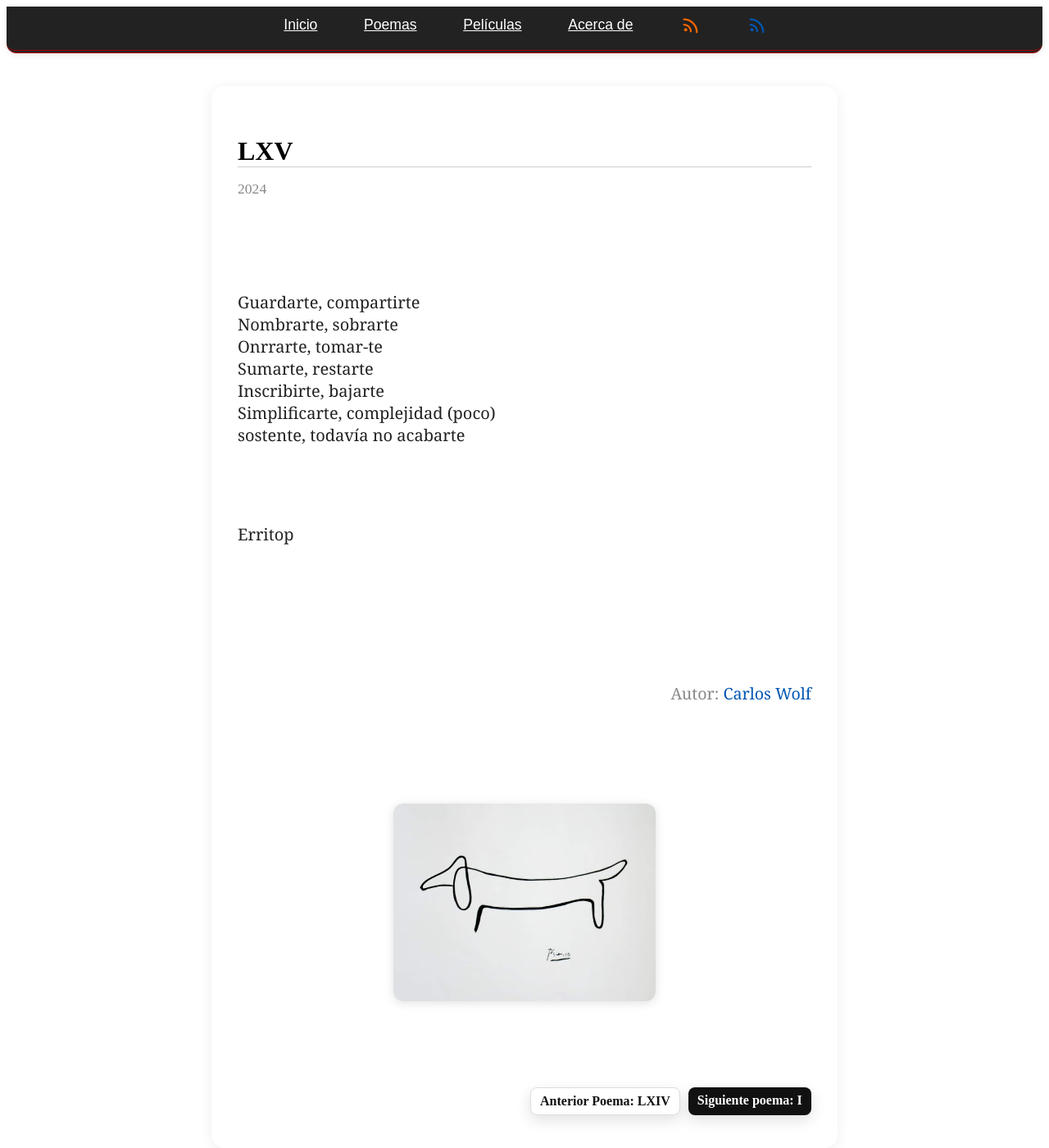
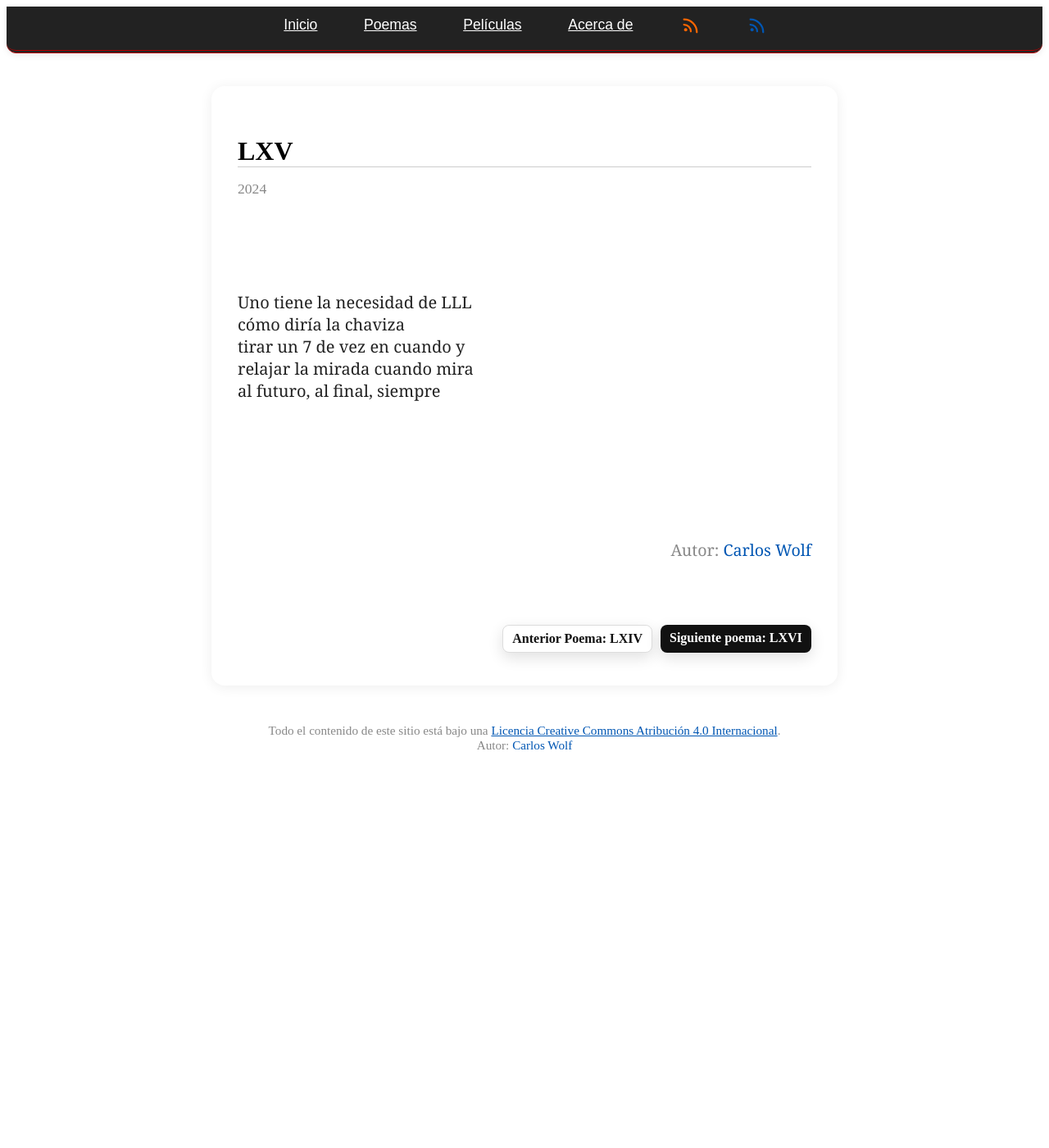
Before and after one commit to 21Hell/palabrasalviento, a Jekyll site: the page built from _poemas/LXV.md, in a window 1280 px wide and 1400 px high. Shown: the whole window at 82% size. Built offline with Jekyll 4.4.1, drawn with Linux system fonts in a browser that asks for light colours.

Commit message:
Poemas Nuevos

```diff
--- a/_poemas/LXV.md
+++ b/_poemas/LXV.md
@@ -1,20 +1,14 @@
 ---
 title: "LXV"
 layout: poema_custom
-date: 2024-01-13
+date: 2024-01-14
 categoria: sin titulo 2024
 permalink: /poemas/LXV/
 autor: Carlos Wolf
 show_full_date: false
-referencia_img: /assets/imagenes/portrait-of-lump-artists-dog-pablo-picasso-c-1969-v0-qu810sdbmd9c1.jpeg
 ---
-Guardarte, compartirte
-Nombrarte, sobrarte
-Onrrarte, tomar-te
-Sumarte, restarte
-Inscribirte, bajarte
-Simplificarte, complejidad (poco)
-sostente, todavía no acabarte
-
-
-Erritop
+Uno tiene la necesidad de LLL
+cómo diría la chaviza
+tirar un 7 de vez en cuando y
+relajar la mirada cuando mira
+al futuro, al final, siempre
```
Also changed, not shown: _poemas/LVII.md (+2 -1 lines), _poemas/LXIV.md (+11 -13 lines), _poemas/LXVI.md (renamed from _poemas/LXXVI.md, +3 -3 lines), _poemas/LXVII.md (added, +15 -0 lines), _poemas/LXIII.md (renamed from _poemas/LXXIV.md), assets/imagenes/F5lVmfNXEAAG3_y.png (added), assets/imagenes/demonstration-of-licking-eating-and-drinking-30542224004-o.gif (added).
